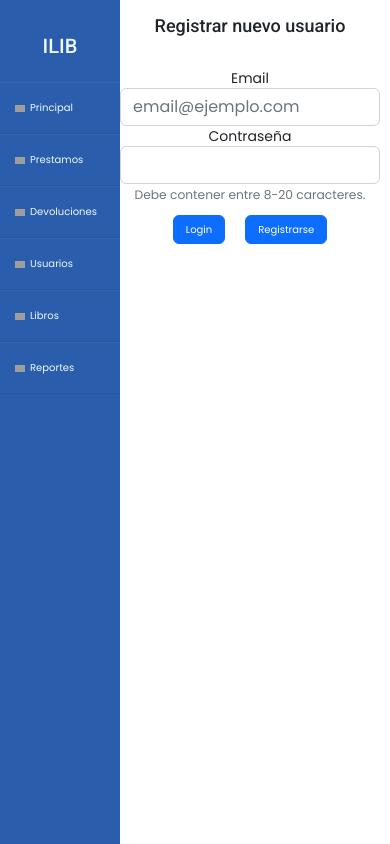
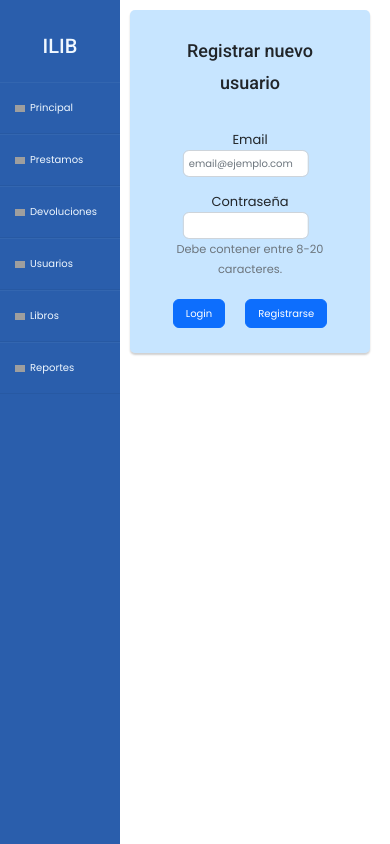
Before and after one commit to manuels12345/ProyectoBiblio, an Angular app in the folder proyectoBibliotecaAngular/: page /login in a window 390 px wide. Built offline with nearby package versions, Linux system fonts and the light colour scheme; grey boxes are pictures that could not be loaded.

Commit message:
se realiza modificacion en css componente login

```diff
--- a/proyectoBibliotecaAngular/src/app/pages/login/login.component.css
+++ b/proyectoBibliotecaAngular/src/app/pages/login/login.component.css
@@ -0,0 +1,94 @@
+.formularioUsuario{
+    margin: 0 0 10px 200px;
+    text-align: center;
+
+}
+
+.formularioUsuario h2{
+    padding: 10px;
+
+}
+
+.formularioUsuario .containerFormulario{
+    margin: 15px;
+    background-color: #299bff42;
+    border-radius: 5px;
+    box-shadow: 0px 2px 2px rgba(0, 0, 0, 0.188);
+    padding: 15px;
+}
+.formularioUsuario .containerFormulario .datosFormulario{
+    padding-bottom: 10px;
+
+}
+
+.formularioUsuario .containerFormulario .datosFormulario input{
+    padding: 5px;
+    margin: 0 50px;
+    position: relative;
+    translate:30% 0;
+}
+
+.btn{
+    margin: 10px;
+
+
+}
+
+@media (max-width:768px){
+  .formularioUsuario{
+    margin-left: 170px;
+  }
+
+  .formularioUsuario .containerFormulario{
+    text-align: center;
+    margin:10px;
+  }
+  .formularioUsuario .containerFormulario .datosUsuario{
+      padding-top: 5px;
+  }
+  .formularioUsuario .containerFormulario .datosUsuario input{
+      font-size: 12px;
+  }
+}
+
+@media (max-width:480px){
+  .formularioUsuario{
+      margin:0 10px 0 120px;
+  }
+  .formularioUsuario h2{
+      font-size: 18px;
+  }
+  .formularioUsuario .containerFormulario{
+      font-size: 13px;
+  }
+  .formularioUsuario .containerFormulario .form-group{
+      padding-top: 5px;
+  }
+  .formularioUsuario .containerFormulario .form-group input{
+      font-size: 10px;
+  }
+  .btn{
+      font-size: 10px;
+ }
+}
+
+@media (max-width:320px){
+  .formularioUsuario{
+      margin:0 10px 0 70px;
+  }
+  .formularioUsuario h2{
+      font-size: 15px;
+      margin-bottom: 0;
+  }
+  .formularioUsuario .containerFormulario{
+      font-size: 10px;
+  }
+  .formularioUsuario .containerFormulario .form-group input{
+      font-size: 8px;
+      padding: 2px;
+  }
+  .btn{
+      font-size: 10px;
+      padding: 5px;
+ }
+}
--- a/proyectoBibliotecaAngular/src/app/pages/login/login.component.html
+++ b/proyectoBibliotecaAngular/src/app/pages/login/login.component.html
@@ -1,11 +1,11 @@
 <form class="formularioUsuario" [formGroup]="login">
-  <h2>Registrar nuevo usuario</h2>
-  <div class="form-row">
-    <div class="form-group col-md-6">
+  <div class="containerFormulario form-row">
+    <h2>Registrar nuevo usuario</h2>
+    <div class="datosFormulario form-group">
       <label for="inputEmail4">Email</label>
       <input type="email" class="form-control" formControlName="username" id="inputEmail4" placeholder="email@ejemplo.com">
     </div>
-    <div class="form-group col-md-6">
+    <div class="datosFormulario form-group">
       <label for="inputPassword6">Contraseña</label>
       <input type="password" id="inputPassword6" formControlName="password" class="form-control" aria-describedby="passwordHelpInline">
       <small id="passwordHelpInline" class="text-muted">Debe contener entre 8-20 caracteres.</small>
```
